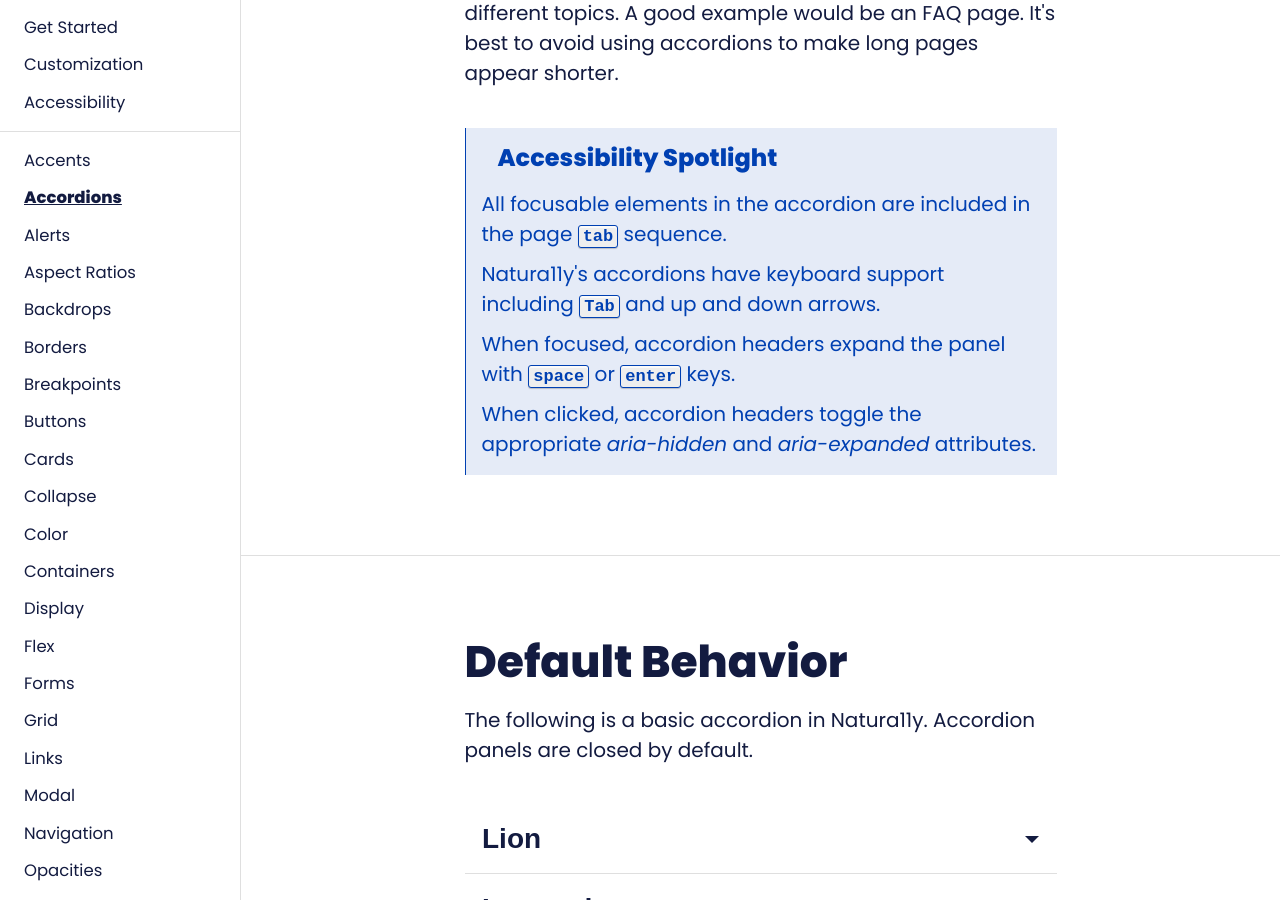
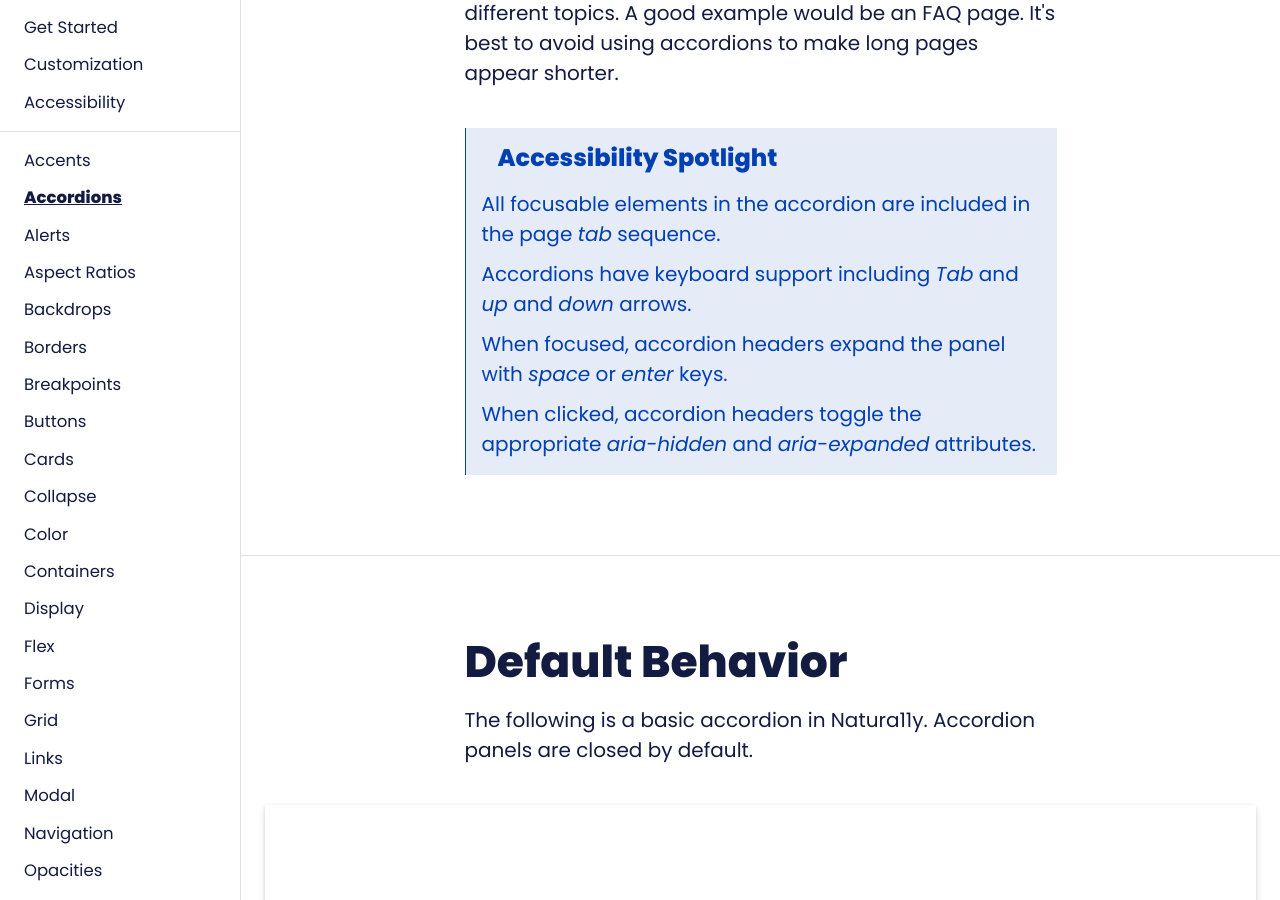
Before and after one commit to cavidano/natura11y-docs, a Jekyll site: the page built from _docs-a-z/accordions.html, in a window 1280 px wide and 900 px high, scrolled down 807 px. Built offline with Jekyll 4.4.1, drawn with Linux system fonts in a browser that asks for light colours; some of the changed text lies outside the part shown.

Commit message:
update acc doc

```diff
--- a/_docs-a-z/accordions.html
+++ b/_docs-a-z/accordions.html
@@ -18,13 +18,13 @@
 
 {% capture as_body %}
 <p>
-    All focusable elements in the accordion are included in the page <kbd>tab</kbd> sequence.
+    All focusable elements in the accordion are included in the page <em>tab</em> sequence.
 </p>
 <p>
-    Natura11y's accordions have keyboard support including <kbd>Tab</kbd> and up and down arrows.
+    Accordions have keyboard support including <em>Tab</em> and <em>up</em> and <em>down</em> arrows.
 </p>
 <p>
-    When focused, accordion headers expand the panel with <kbd>space</kbd> or <kbd>enter</kbd> keys.
+    When focused, accordion headers expand the panel with <em>space</em> or <em>enter</em> keys.
 </p>
 <p>
     When clicked, accordion headers toggle the appropriate <em>aria-hidden</em> and <em>aria-expanded</em> attributes.
@@ -43,7 +43,11 @@
 </div>
 <!-- .container -->
 
-<figure class="container narrow margin-y-4">
+<figure class="container medium margin-y-4">
+    <div class="example">
+        <div class="padding-y-5 box-shadow-1" {{ site.custom-properties-example }}>
+
+            <div class="container narrow">
 
                 <div class="accordion">
 
@@ -163,10 +167,10 @@
 
                 </div>
 
-</figure>
+            </div>
 
-<figure class="container medium margin-y-4">
-    <pre data-line="1, 3,4,5,6,7,8,9,10,12,13,14,15,16,17,18,19,20,21" data-keywords="Header">
+        </div>
+        <pre data-line="1,3,4,5,6,7,8,9,10,12,13,14,15,16,17,18,19,20,21">
             <code class="language-html">
                 &lt;div class="accordion"&gt;
 
@@ -195,6 +199,7 @@
                 &lt;/div&gt;
             </code>
         </pre>
+    </div>
     <figcaption>
         <p>Figure 1</p>
     </figcaption>
@@ -212,7 +217,6 @@
             </tr>
         </thead>
         <tbody>
-
             <tr>
                 <td>1</td>
                 <td>
@@ -221,7 +225,6 @@
                     </p>
                 </td>
             </tr>
-
             <tr>
                 <td>3-10</td>
                 <td>
@@ -317,7 +320,13 @@
 </div>
 <!-- .container -->
 
-<figure class="container narrow margin-y-4">
+
+<figure class="container medium margin-y-4">
+    <div class="example">
+        <div class="padding-y-5 box-shadow-1" {{ site.custom-properties-example }}>
+
+            <div class="container narrow">
+
                 <div class="accordion">
 
                     <button
@@ -435,11 +444,10 @@
                     </div>
 
                 </div>
-</figure>
 
-<figure class="container medium margin-y-4">
-    <pre data-line="6,11">
-        <code class="language-html">
+            </div>
+
+        </div>
         <pre class="hide-toolbar" data-line="6,11">
             <code class="language-html">
                 &lt;button
--- a/src/modules/accordion/index.js
+++ b/src/modules/accordion/index.js
@@ -17,7 +17,7 @@
 
             function setKeyboardFocusableElements(element = document, focusable = false) {
 
-                const focusElList = element.querySelectorAll("a[href], button, input, textarea, select, details, [tabindex]:not([tabindex=' - 1 '])");
+                const focusElList = element.querySelectorAll("a[href], button, input, textarea, select, details, [tabindex]:not([tabindex='- 1'])");
 
                 for (const focusEl of focusElList) {
                     if (focusable === true) {
```
Also changed, not shown: other parts of _docs-a-z/accordions.html (+2 -3 lines). Lines whose indentation alone changed are shown as unchanged.
